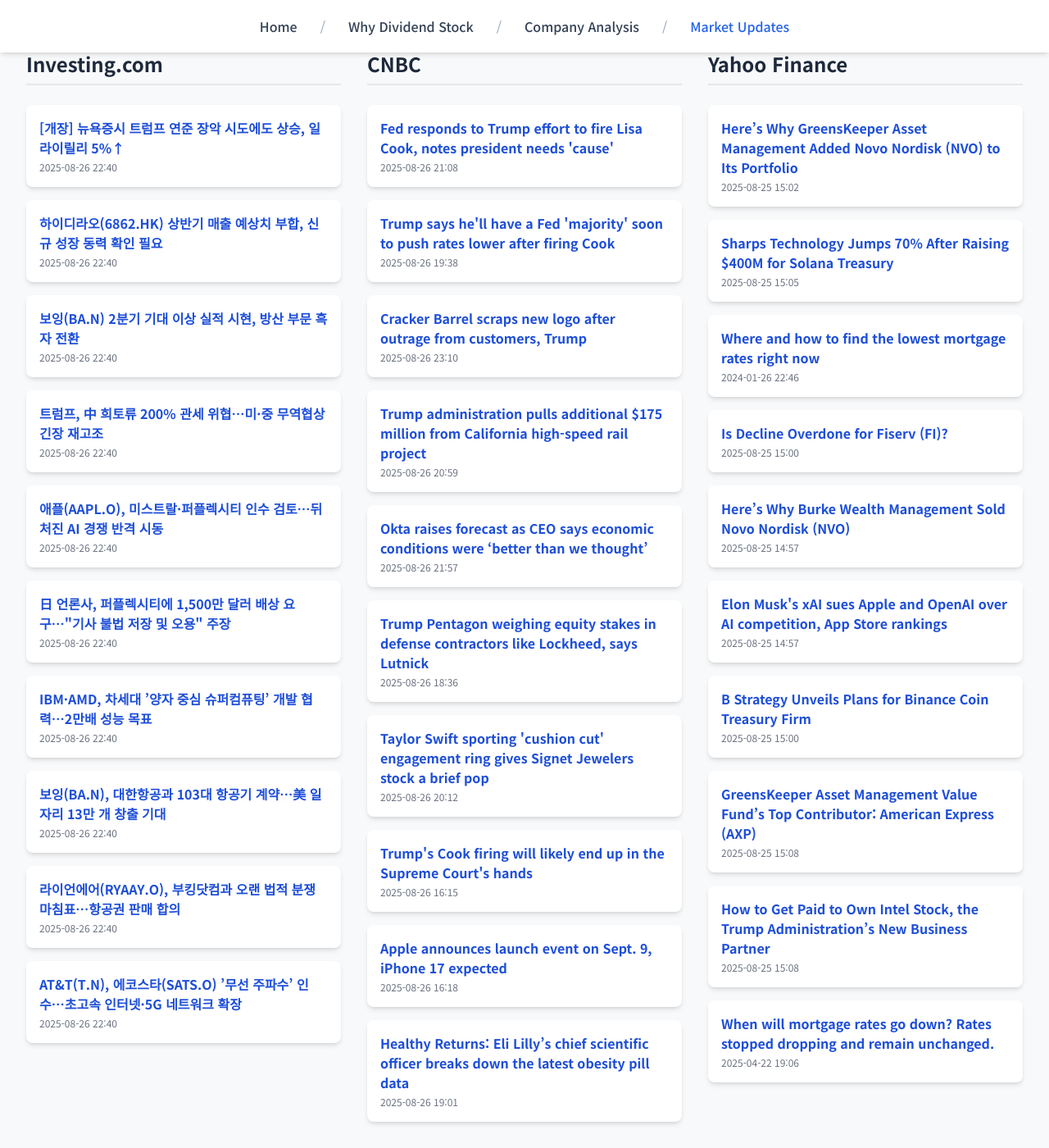
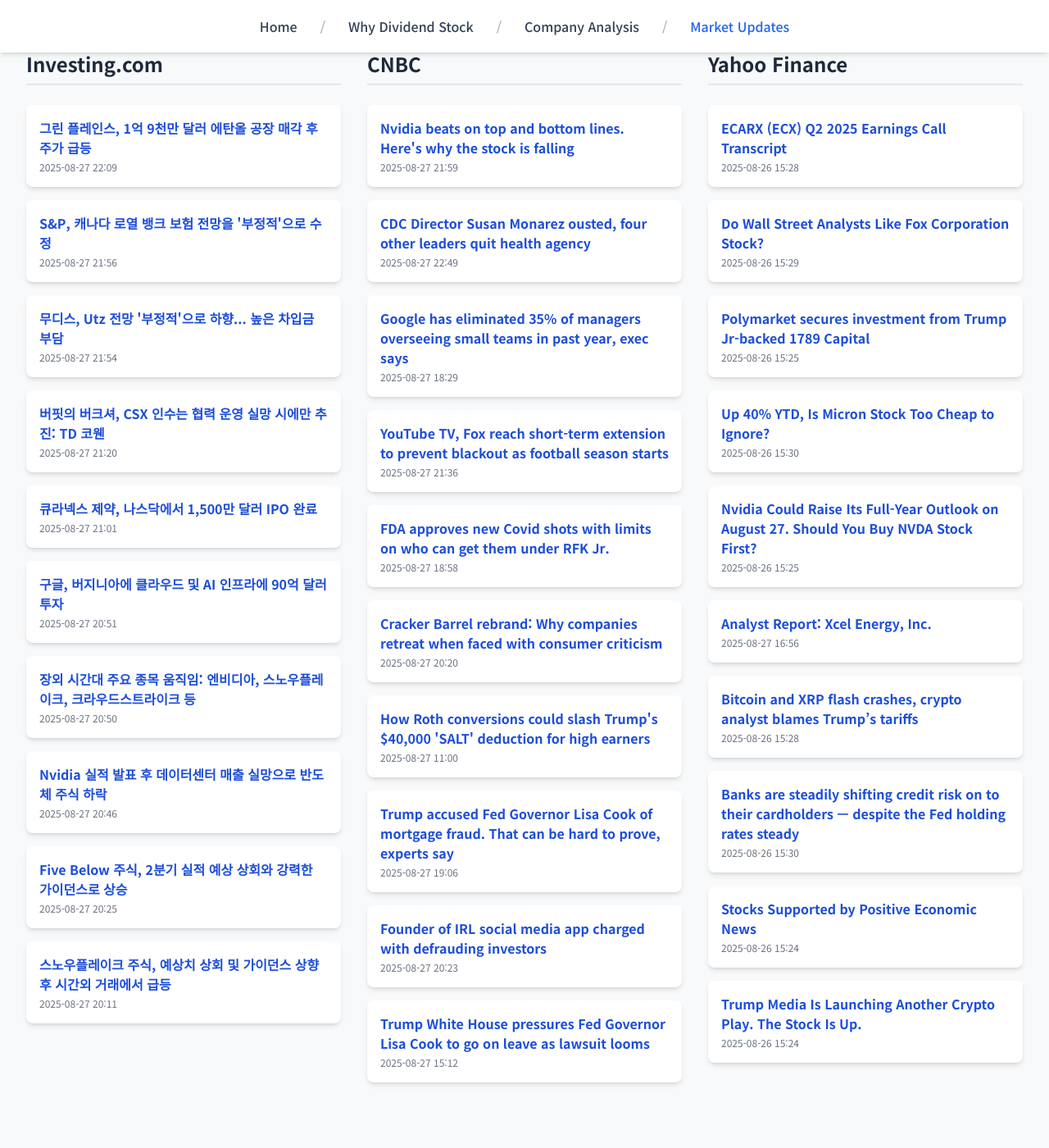
Before and after one commit to Kay-Hwang/my-company-analysis, a Jekyll site: the page built from market-updates.html, in a window 1280 px wide and 1400 px high, scrolled down 214 px. Shown: the whole window at 82% size. Built offline with Jekyll 4.4.1, drawn with Linux system fonts in a browser that asks for light colours; nearby versions of some CDN libraries; a script that is not in the unit is left out; after the commit the page ends 1566 px from its top, so only the background shows below that.

Commit message:
Update daily data

```diff
--- a/_data/latest_data.json
+++ b/_data/latest_data.json
@@ -1,190 +1,190 @@
 {
-  "lastUpdated": "2025년 08월 27일 08:15 KST",
+  "lastUpdated": "2025년 08월 28일 08:16 KST",
   "news": {
     "investing": [
       {
-        "title": "[개장] 뉴욕증시 트럼프 연준 장악 시도에도 상승, 일라이릴리 5%↑",
-        "link": "https://kr.investing.com/news/stock-market-news/article-1609745",
-        "pubDate": "2025-08-26 22:40:56",
-        "summary": "[개장] 뉴욕증시 트럼프 연준 장악 시도에도 상승, 일라이릴리 5%↑"
+        "title": "그린 플레인스, 1억 9천만 달러 에탄올 공장 매각 후 주가 급등",
+        "link": "https://kr.investing.com/news/stock-market-news/article-93CH-1611137",
+        "pubDate": "2025-08-27 22:09:48",
+        "summary": "그린 플레인스, 1억 9천만 달러 에탄올 공장 매각 후 주가 급등"
       },
       {
-        "title": "하이디라오(6862.HK) 상반기 매출 예상치 부합, 신규 성장 동력 확인 필요",
-        "link": "https://kr.investing.com/news/stock-market-news/article-1609744",
-        "pubDate": "2025-08-26 22:40:55",
-        "summary": "하이디라오(6862.HK) 상반기 매출 예상치 부합, 신규 성장 동력 확인 필요"
+        "title": "S&P, 캐나다 로열 뱅크 보험 전망을 '부정적'으로 수정",
+        "link": "https://kr.investing.com/news/stock-market-news/article-93CH-1611130",
+        "pubDate": "2025-08-27 21:56:04",
+        "summary": "S&P, 캐나다 로열 뱅크 보험 전망을 '부정적'으로 수정"
       },
       {
-        "title": "보잉(BA.N) 2분기 기대 이상 실적 시현, 방산 부문 흑자 전환",
-        "link": "https://kr.investing.com/news/stock-market-news/article-1609743",
-        "pubDate": "2025-08-26 22:40:54",
-        "summary": "보잉(BA.N) 2분기 기대 이상 실적 시현, 방산 부문 흑자 전환"
+        "title": "무디스, Utz 전망 '부정적'으로 하향... 높은 차입금 부담",
+        "link": "https://kr.investing.com/news/stock-market-news/article-93CH-1611129",
+        "pubDate": "2025-08-27 21:54:15",
+        "summary": "무디스, Utz 전망 '부정적'으로 하향... 높은 차입금 부담"
       },
       {
-        "title": "트럼프, 中 희토류 200% 관세 위협…미·중 무역협상 긴장 재고조",
-        "link": "https://kr.investing.com/news/stock-market-news/article-1609742",
-        "pubDate": "2025-08-26 22:40:53",
-        "summary": "트럼프, 中 희토류 200% 관세 위협…미·중 무역협상 긴장 재고조"
+        "title": "버핏의 버크셔, CSX 인수는 협력 운영 실망 시에만 추진: TD 코웬",
+        "link": "https://kr.investing.com/news/stock-market-news/article-1611107",
+        "pubDate": "2025-08-27 21:20:46",
+        "summary": "버핏의 버크셔, CSX 인수는 협력 운영 실망 시에만 추진: TD 코웬"
       },
       {
-        "title": "애플(AAPL.O), 미스트랄·퍼플렉시티 인수 검토…뒤처진 AI 경쟁 반격 시동",
-        "link": "https://kr.investing.com/news/stock-market-news/article-1609741",
-        "pubDate": "2025-08-26 22:40:53",
-        "summary": "애플(AAPL.O), 미스트랄·퍼플렉시티 인수 검토…뒤처진 AI 경쟁 반격 시동"
+        "title": "큐라넥스 제약, 나스닥에서 1,500만 달러 IPO 완료",
+        "link": "https://kr.investing.com/news/stock-market-news/article-432SI-1611088",
+        "pubDate": "2025-08-27 21:01:12",
+        "summary": "큐라넥스 제약, 나스닥에서 1,500만 달러 IPO 완료"
       },
       {
-        "title": "日 언론사, 퍼플렉시티에 1,500만 달러 배상 요구…\"기사 불법 저장 및 오용\" 주장",
-        "link": "https://kr.investing.com/news/stock-market-news/article-1609740",
-        "pubDate": "2025-08-26 22:40:52",
-        "summary": "日 언론사, 퍼플렉시티에 1,500만 달러 배상 요구…\"기사 불법 저장 및 오용\" 주장"
+        "title": "구글, 버지니아에 클라우드 및 AI 인프라에 90억 달러 투자",
+        "link": "https://kr.investing.com/news/stock-market-news/article-93CH-1611073",
+        "pubDate": "2025-08-27 20:51:20",
+        "summary": "구글, 버지니아에 클라우드 및 AI 인프라에 90억 달러 투자"
       },
       {
-        "title": "IBM·AMD, 차세대 ’양자 중심 슈퍼컴퓨팅’ 개발 협력…2만배 성능 목표",
-        "link": "https://kr.investing.com/news/stock-market-news/article-1609739",
-        "pubDate": "2025-08-26 22:40:51",
-        "summary": "IBM·AMD, 차세대 ’양자 중심 슈퍼컴퓨팅’ 개발 협력…2만배 성능 목표"
+        "title": "장외 시간대 주요 종목 움직임: 엔비디아, 스노우플레이크, 크라우드스트라이크 등",
+        "link": "https://kr.investing.com/news/stock-market-news/article-432SI-1611076",
+        "pubDate": "2025-08-27 20:50:20",
+        "summary": "장외 시간대 주요 종목 움직임: 엔비디아, 스노우플레이크, 크라우드스트라이크 등"
       },
       {
-        "title": "보잉(BA.N), 대한항공과 103대 항공기 계약…美 일자리 13만 개 창출 기대",
-        "link": "https://kr.investing.com/news/stock-market-news/article-1609738",
-        "pubDate": "2025-08-26 22:40:50",
-        "summary": "보잉(BA.N), 대한항공과 103대 항공기 계약…美 일자리 13만 개 창출 기대"
+        "title": "Nvidia 실적 발표 후 데이터센터 매출 실망으로 반도체 주식 하락",
+        "link": "https://kr.investing.com/news/stock-market-news/article-1611069",
+        "pubDate": "2025-08-27 20:46:12",
+        "summary": "Nvidia 실적 발표 후 데이터센터 매출 실망으로 반도체 주식 하락"
       },
       {
-        "title": "라이언에어(RYAAY.O), 부킹닷컴과 오랜 법적 분쟁 마침표…항공권 판매 합의",
-        "link": "https://kr.investing.com/news/stock-market-news/article-1609737",
-        "pubDate": "2025-08-26 22:40:49",
-        "summary": "라이언에어(RYAAY.O), 부킹닷컴과 오랜 법적 분쟁 마침표…항공권 판매 합의"
+        "title": "Five Below 주식, 2분기 실적 예상 상회와 강력한 가이던스로 상승",
+        "link": "https://kr.investing.com/news/stock-market-news/article-1611036",
+        "pubDate": "2025-08-27 20:25:45",
+        "summary": "Five Below 주식, 2분기 실적 예상 상회와 강력한 가이던스로 상승"
       },
       {
-        "title": "AT&T(T.N), 에코스타(SATS.O) ’무선 주파수’ 인수…초고속 인터넷·5G 네트워크 확장",
-        "link": "https://kr.investing.com/news/stock-market-news/article-1609736",
-        "pubDate": "2025-08-26 22:40:48",
-        "summary": "AT&T(T.N), 에코스타(SATS.O) ’무선 주파수’ 인수…초고속 인터넷·5G 네트워크 확장"
+        "title": "스노우플레이크 주식, 예상치 상회 및 가이던스 상향 후 시간외 거래에서 급등",
+        "link": "https://kr.investing.com/news/stock-market-news/article-1611007",
+        "pubDate": "2025-08-27 20:11:32",
+        "summary": "스노우플레이크 주식, 예상치 상회 및 가이던스 상향 후 시간외 거래에서 급등"
       }
     ],
     "cnbc": [
       {
-        "title": "Fed responds to Trump effort to fire Lisa Cook, notes president needs 'cause'",
-        "link": "https://www.cnbc.com/2025/08/26/trump-fed-cook-respond-court.html",
-        "pubDate": "Tue, 26 Aug 2025 21:08:47 GMT",
-        "summary": "Federal Reserve Board Governor Lisa Cook hired Abbe Lowell to fight her termination by President Trump for a case that could land at the Supreme Court."
+        "title": "Nvidia beats on top and bottom lines. Here's why the stock is falling",
+        "link": "https://www.cnbc.com/2025/08/27/nvidia-nvda-earnings-report-q2-2026.html",
+        "pubDate": "Wed, 27 Aug 2025 21:59:02 GMT",
+        "summary": "Nvidia said sales growth this quarter will remain above 50%, signaling to Wall Street that demand for AI infrastructure shows no sign of fading."
       },
       {
-        "title": "Trump says he'll have a Fed 'majority' soon to push rates lower after firing Cook",
-        "link": "https://www.cnbc.com/2025/08/26/trump-fed-majority-cook-interest-rates.html",
-        "pubDate": "Tue, 26 Aug 2025 19:38:19 GMT",
-        "summary": "President Donald Trump said he will soon have a \"majority\" of preferred members on the Federal Reserve board who will back his desire to slash interest rates."
+        "title": "CDC Director Susan Monarez ousted, four other leaders quit health agency",
+        "link": "https://www.cnbc.com/2025/08/27/cdc-director-susan-monarez-.html",
+        "pubDate": "Wed, 27 Aug 2025 22:49:54 GMT",
+        "summary": "Susan Monarez, a longtime federal government scientist, was sworn in on July 31."
       },
       {
-        "title": "Cracker Barrel scraps new logo after outrage from customers, Trump",
-        "link": "https://www.cnbc.com/2025/08/26/trump-cracker-barrel-rebranding-logo.html",
-        "pubDate": "Tue, 26 Aug 2025 23:10:01 GMT",
-        "summary": "President Donald Trump's criticism came a day after Cracker Barrel told customers the company could have better handled its controversial logo rebranding."
+        "title": "Google has eliminated 35% of managers overseeing small teams in past year, exec says",
+        "link": "https://www.cnbc.com/2025/08/27/google-executive-says-company-has-cut-a-third-of-its-managers.html",
+        "pubDate": "Wed, 27 Aug 2025 18:29:49 GMT",
+        "summary": "In Google's continuing effort to run more efficiently, the company has been getting rid of managers who oversee fewer than three people."
       },
       {
-        "title": "Trump administration pulls additional $175 million from California high-speed rail project",
-        "link": "https://www.cnbc.com/2025/08/26/trump-duffy-california-rail.html",
-        "pubDate": "Tue, 26 Aug 2025 20:59:00 GMT",
-        "summary": "Transportation Secretary Sean Duffy announced he was withdrawing an additional $175 million from California's high-speed rail project."
+        "title": "YouTube TV, Fox reach short-term extension to prevent blackout as football season starts",
+        "link": "https://www.cnbc.com/2025/08/27/whats-at-stake-youtube-tv-fox.html",
+        "pubDate": "Wed, 27 Aug 2025 21:36:30 GMT",
+        "summary": "Google's YouTube and Fox are in a standoff over a new distribution deal, and the clock is ticking with football season starting."
       },
       {
-        "title": "Okta raises forecast as CEO says economic conditions were ‘better than we thought’",
-        "link": "https://www.cnbc.com/2025/08/26/okta-q2-earnings-report-2026.html",
-        "pubDate": "Tue, 26 Aug 2025 21:57:39 GMT",
-        "summary": "One of Okta's partners, Palo Alto Networks, recently announced an agreement to buy Okta competitor CyberArk."
+        "title": "FDA approves new Covid shots with limits on who can get them under RFK Jr.",
+        "link": "https://www.cnbc.com/2025/08/27/fda-covid-vaccine-authorization--rfk.html",
+        "pubDate": "Wed, 27 Aug 2025 18:58:22 GMT",
+        "summary": "It's unclear how easily patients without high risk factors will be able to get a Covid shot, and whether insurance plans will still cover them."
       },
       {
-        "title": "Trump Pentagon weighing equity stakes in defense contractors like Lockheed, says Lutnick",
-        "link": "https://www.cnbc.com/2025/08/26/trump-pentagon-equity-stakes-in-defense-contractors.html",
-        "pubDate": "Tue, 26 Aug 2025 18:36:33 GMT",
-        "summary": "The Trump administration is \"thinking about\" whether the U.S. should take stakes in top defense contractors, Commerce Secretary Howard Lutnick said."
+        "title": "Cracker Barrel rebrand: Why companies retreat when faced with consumer criticism",
+        "link": "https://www.cnbc.com/2025/08/27/cracker-barrel-rebrand-why-companies-retreat-from-consumer-criticism.html",
+        "pubDate": "Wed, 27 Aug 2025 20:20:32 GMT",
+        "summary": "Cracker Barrel's rebrand is just the latest example of a company making big branding decisions, then pulling back after blowback from its customer base."
       },
       {
-        "title": "Taylor Swift sporting 'cushion cut' engagement ring gives Signet Jewelers stock a brief pop",
-        "link": "https://www.cnbc.com/2025/08/26/taylor-swift-cushion-cut-engagement-ring-signet-jewelers.html",
-        "pubDate": "Tue, 26 Aug 2025 20:12:34 GMT",
-        "summary": "The singer announced her engagement to football player Travis Kelce."
+        "title": "How Roth conversions could slash Trump's $40,000 'SALT' deduction for high earners",
+        "link": "https://www.cnbc.com/2025/08/27/roth-conversions-trump-salt-deduction.html",
+        "pubDate": "Wed, 27 Aug 2025 11:00:01 GMT",
+        "summary": "Trump's \"big beautiful bill\" increased the SALT deduction cap to $40,000. But Roth conversions could threaten the tax break for higher earners."
       },
       {
-        "title": "Trump's Cook firing will likely end up in the Supreme Court's hands",
-        "link": "https://www.cnbc.com/2025/08/26/trumps-cook-firing-will-likely-to-end-up-in-the-supreme-courts-hands.html",
-        "pubDate": "Tue, 26 Aug 2025 16:15:02 GMT",
-        "summary": "Trump is the first president to attempt to fire a Fed governor since Congress established the central bank in 1913, Evercore ISI said."
+        "title": "Trump accused Fed Governor Lisa Cook of mortgage fraud. That can be hard to prove, experts say",
+        "link": "https://www.cnbc.com/2025/08/27/trump-fed-governor-lisa-cook-mortgage-fraud-.html",
+        "pubDate": "Wed, 27 Aug 2025 19:06:01 GMT",
+        "summary": "President Donald Trump said he is removing Federal Reserve Governor Lisa Cook, citing allegations of mortgage fraud. Here's what to know about the issue."
       },
       {
-        "title": "Apple announces launch event on Sept. 9, iPhone 17 expected",
-        "link": "https://www.cnbc.com/2025/08/26/apple-announces-iphone-launch-on-sept-9-.html",
-        "pubDate": "Tue, 26 Aug 2025 16:18:56 GMT",
-        "summary": "Apple is expected to release the iPhone 17, as it usually launches new models in September."
+        "title": "Founder of IRL social media app charged with defrauding investors",
+        "link": "https://www.cnbc.com/2025/08/27/founder-irl-social-media-fraud.html",
+        "pubDate": "Wed, 27 Aug 2025 20:23:08 GMT",
+        "summary": "Abraham Shafi, the founder and CEO of Get Together, parent company of the social media app IRL, faces charges of wire fraud, securities fraud and obstruction."
       },
       {
-        "title": "Healthy Returns: Eli Lilly’s chief scientific officer breaks down the latest obesity pill data",
-        "link": "https://www.cnbc.com/2025/08/26/healthy-returns-eli-lillys-daniel-skovronsky-talks-obesity-pill-data.html",
-        "pubDate": "Tue, 26 Aug 2025 19:01:06 GMT",
-        "summary": "Eli Lilly's Daniel Skovronsky talks the latest orforglipron trial, while UnitedHealth Group CEO Stephen Hemsley is moving quickly on a strategic turnaround."
+        "title": "Trump White House pressures Fed Governor Lisa Cook to go on leave as lawsuit looms",
+        "link": "https://www.cnbc.com/2025/08/27/trump-white-house-lisa-cook-fed.html",
+        "pubDate": "Wed, 27 Aug 2025 15:12:53 GMT",
+        "summary": "The comments from Kevin Hassett, President Donald Trump's top economic advisor, come amid a brewing legal battle between Cook and the Trump administration."
       }
     ],
     "yahoo": [
       {
-        "title": "Here’s Why GreensKeeper Asset Management Added Novo Nordisk (NVO) to Its Portfolio",
-        "link": "https://finance.yahoo.com/news/why-greenskeeper-asset-management-added-150235752.html",
-        "pubDate": "2025-08-25T15:02:35Z",
-        "summary": "Here’s Why GreensKeeper Asset Management Added Novo Nordisk (NVO) to Its Portfolio"
+        "title": "ECARX (ECX) Q2 2025 Earnings Call Transcript",
+        "link": "https://finance.yahoo.com/news/ecarx-ecx-q2-2025-earnings-152821729.html",
+        "pubDate": "2025-08-26T15:28:21Z",
+        "summary": "ECARX (ECX) Q2 2025 Earnings Call Transcript"
       },
       {
-        "title": "Sharps Technology Jumps 70% After Raising $400M for Solana Treasury",
-        "link": "https://finance.yahoo.com/news/sharps-technology-jumps-70-raising-150508444.html",
-        "pubDate": "2025-08-25T15:05:08Z",
-        "summary": "Sharps Technology Jumps 70% After Raising $400M for Solana Treasury"
+        "title": "Do Wall Street Analysts Like Fox Corporation Stock?",
+        "link": "https://finance.yahoo.com/news/wall-street-analysts-fox-corporation-152947397.html",
+        "pubDate": "2025-08-26T15:29:47Z",
+        "summary": "Do Wall Street Analysts Like Fox Corporation Stock?"
       },
       {
-        "title": "Where and how to find the lowest mortgage rates right now",
-        "link": "https://finance.yahoo.com/personal-finance/mortgages/article/lowest-mortgage-rates-155235056.html",
-        "pubDate": "2024-01-26T22:46:01Z",
-        "summary": "Where and how to find the lowest mortgage rates right now"
+        "title": "Polymarket secures investment from Trump Jr-backed 1789 Capital",
+        "link": "https://finance.yahoo.com/news/polymarket-adds-trump-jr-advisory-152543322.html",
+        "pubDate": "2025-08-26T15:25:43Z",
+        "summary": "Polymarket secures investment from Trump Jr-backed 1789 Capital"
       },
       {
-        "title": "Is Decline Overdone for Fiserv (FI)?",
-        "link": "https://finance.yahoo.com/news/decline-overdone-fiserv-fi-150002438.html",
-        "pubDate": "2025-08-25T15:00:02Z",
-        "summary": "Is Decline Overdone for Fiserv (FI)?"
+        "title": "Up 40% YTD, Is Micron Stock Too Cheap to Ignore?",
+        "link": "https://finance.yahoo.com/news/40-ytd-micron-stock-too-153051235.html",
+        "pubDate": "2025-08-26T15:30:51Z",
+        "summary": "Up 40% YTD, Is Micron Stock Too Cheap to Ignore?"
       },
       {
-        "title": "Here’s Why Burke Wealth Management Sold Novo Nordisk (NVO)",
-        "link": "https://finance.yahoo.com/news/why-burke-wealth-management-sold-145742973.html",
-        "pubDate": "2025-08-25T14:57:42Z",
-        "summary": "Here’s Why Burke Wealth Management Sold Novo Nordisk (NVO)"
+        "title": "Nvidia Could Raise Its Full-Year Outlook on August 27. Should You Buy NVDA Stock First?",
+        "link": "https://finance.yahoo.com/news/nvidia-could-raise-full-outlook-152520736.html",
+        "pubDate": "2025-08-26T15:25:20Z",
+        "summary": "Nvidia Could Raise Its Full-Year Outlook on August 27. Should You Buy NVDA Stock First?"
       },
       {
-        "title": "Elon Musk's xAI sues Apple and OpenAI over AI competition, App Store rankings",
-        "link": "https://finance.yahoo.com/news/elon-musks-xai-sues-apple-145755218.html",
-        "pubDate": "2025-08-25T14:57:55Z",
-        "summary": "Elon Musk's xAI sues Apple and OpenAI over AI competition, App Store rankings"
+        "title": "Analyst Report: Xcel Energy, Inc.",
+        "link": "https://finance.yahoo.com/research/reports/ARGUS_3546_AnalystReport_1756313795000?yptr=yahoo&ncid=yahooproperties_plusresear_nm5q6ze1cei",
+        "pubDate": "2025-08-27T16:56:35Z",
+        "summary": "Analyst Report: Xcel Energy, Inc."
       },
       {
-        "title": "B Strategy Unveils Plans for Binance Coin Treasury Firm",
-        "link": "https://finance.yahoo.com/news/b-strategy-unveils-plans-binance-150057252.html",
-        "pubDate": "2025-08-25T15:00:57Z",
-        "summary": "B Strategy Unveils Plans for Binance Coin Treasury Firm"
+        "title": "Bitcoin and XRP flash crashes, crypto analyst blames Trump’s tariffs",
+        "link": "https://finance.yahoo.com/news/bitcoin-xrp-flash-crashes-crypto-152800757.html",
+        "pubDate": "2025-08-26T15:28:00Z",
+        "summary": "Bitcoin and XRP flash crashes, crypto analyst blames Trump’s tariffs"
       },
       {
-        "title": "GreensKeeper Asset Management Value Fund’s Top Contributor: American Express (AXP)",
-        "link": "https://finance.yahoo.com/news/greenskeeper-asset-management-value-fund-150850277.html",
-        "pubDate": "2025-08-25T15:08:50Z",
-        "summary": "GreensKeeper Asset Management Value Fund’s Top Contributor: American Express (AXP)"
+        "title": "Banks are steadily shifting credit risk on to their cardholders — despite the Fed holding rates steady",
+        "link": "https://finance.yahoo.com/news/banks-steadily-shifting-credit-risk-153000003.html",
+        "pubDate": "2025-08-26T15:30:00Z",
+        "summary": "Banks are steadily shifting credit risk on to their cardholders — despite the Fed holding rates steady"
       },
       {
-        "title": "How to Get Paid to Own Intel Stock, the Trump Administration’s New Business Partner",
-        "link": "https://finance.yahoo.com/news/paid-own-intel-stock-trump-150846744.html",
-        "pubDate": "2025-08-25T15:08:46Z",
-        "summary": "How to Get Paid to Own Intel Stock, the Trump Administration’s New Business Partner"
+        "title": "Stocks Supported by Positive Economic News",
+        "link": "https://finance.yahoo.com/news/stocks-supported-positive-economic-news-152443497.html",
+        "pubDate": "2025-08-26T15:24:43Z",
+        "summary": "Stocks Supported by Positive Economic News"
       },
       {
-        "title": "When will mortgage rates go down? Rates stopped dropping and remain unchanged.",
-        "link": "https://finance.yahoo.com/personal-finance/mortgages/article/when-will-mortgage-rates-go-down-rates-stopped-dropping-and-remain-unchanged-august-25-2025-190610177.html",
-        "pubDate": "2025-04-22T19:06:10Z",
-        "summary": "When will mortgage rates go down? Rates stopped dropping and remain unchanged."
+        "title": "Trump Media Is Launching Another Crypto Play. The Stock Is Up.",
+        "link": "https://www.barrons.com/articles/trump-media-djt-crypto-cronos-91c16b9d?siteid=yhoof2&yptr=yahoo",
+        "pubDate": "2025-08-26T15:24:00Z",
+        "summary": "Trump Media Is Launching Another Crypto Play. The Stock Is Up."
       }
     ]
   }
```
